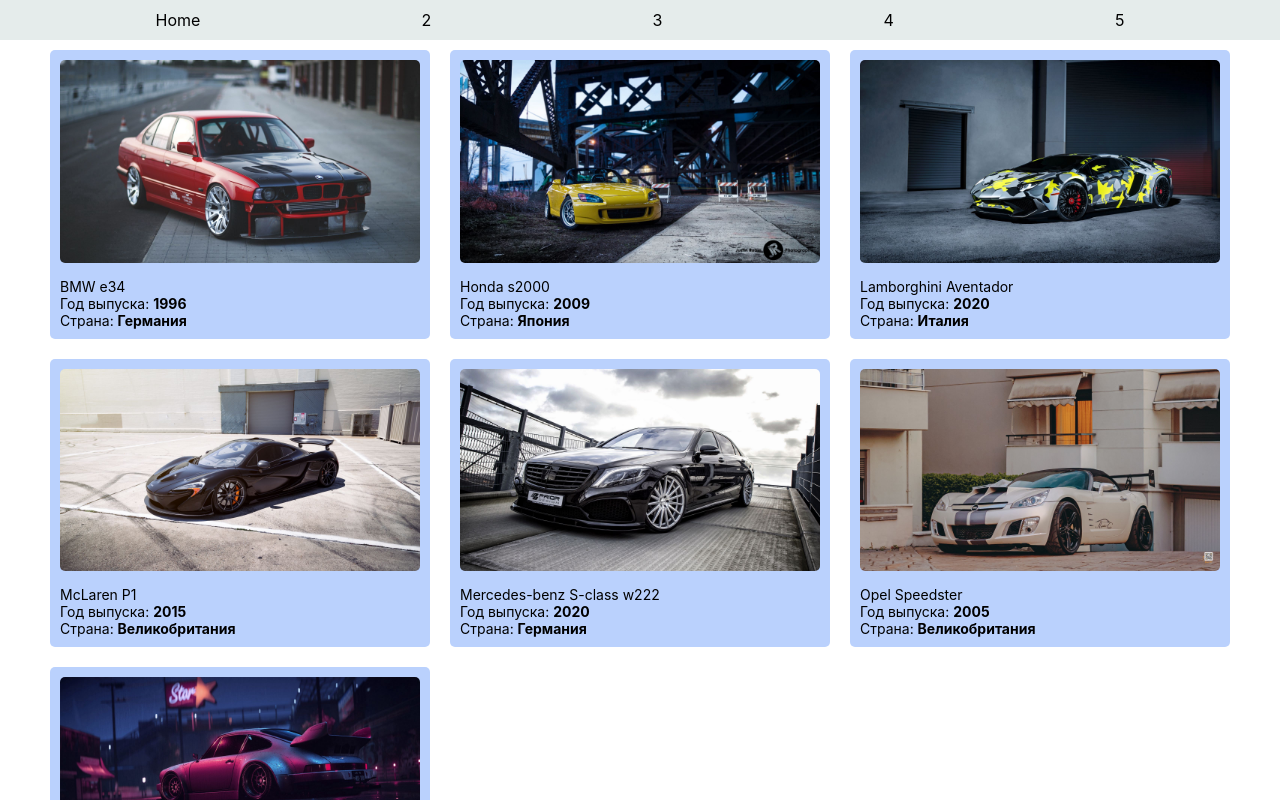
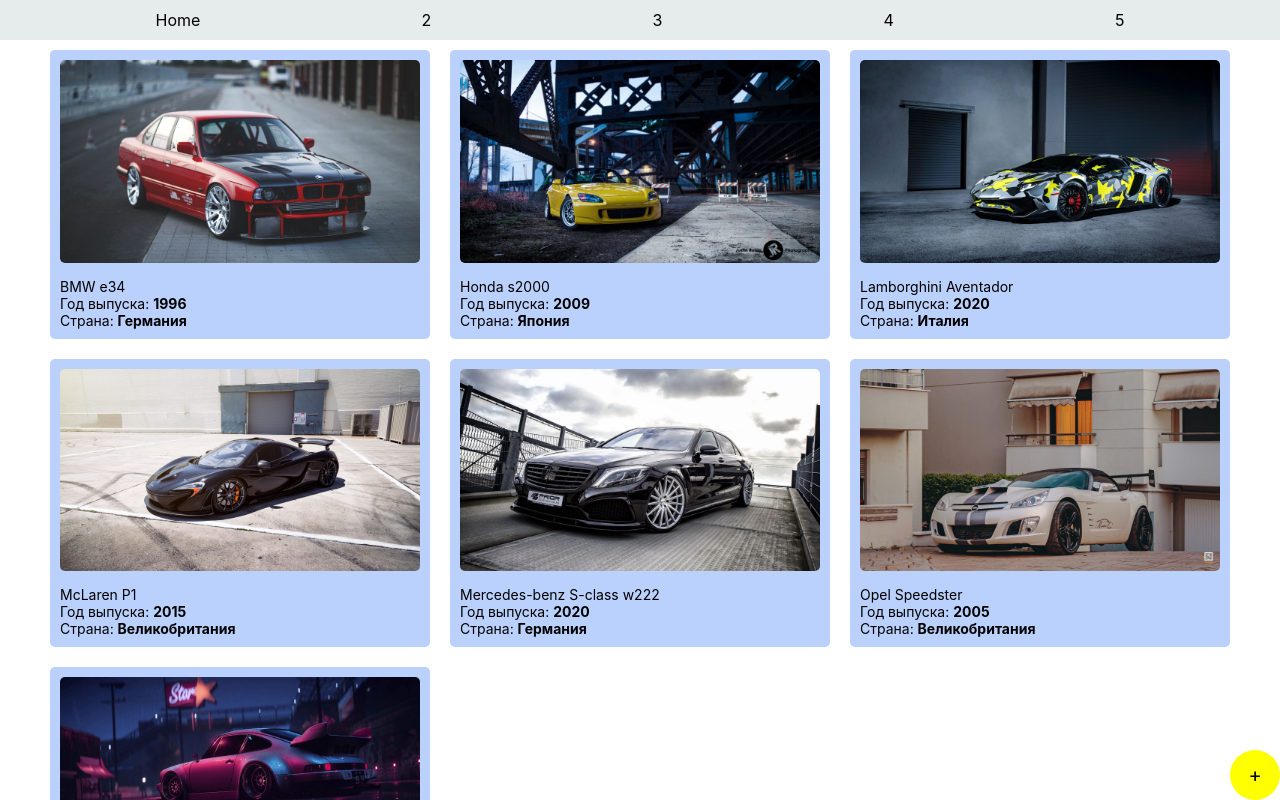
Before and after one commit to Mighty-Lion/react, a React (Vite) app: page / in a window 1280 px wide. Shown: the top 800 px of the page. Built offline with nearby package versions, Linux system fonts and the light colour scheme.

Commit message:
create modalWindow

```diff
--- a/src/App.tsx
+++ b/src/App.tsx
@@ -2,6 +2,7 @@
 import Home from './pages/Home/index';
 import NotFound from './pages/NotFound/index';
 import Layout from './components/Layout';
+import { ModalState } from '@/context/ModalContext';
 
 export function App() {
   return (
@@ -14,8 +15,10 @@
 
 export function WrappedApp() {
   return (
-    <Layout>
-      <App />
-    </Layout>
+    <ModalState>
+      <Layout>
+        <App />
+      </Layout>
+    </ModalState>
   );
 }
--- a/src/components/Cars/index.tsx
+++ b/src/components/Cars/index.tsx
@@ -1,3 +1,4 @@
+import { useContext, useState } from 'react';
 import { CarsWrapper } from './index.styles';
 import { Car } from './partials/CarsCard';
 import Bmw from '@/assets/images/bmw_e34.jpg';
@@ -7,6 +8,10 @@
 import MercedesBenzSClassW222 from '@/assets/images/mercedesbenz_sclass_w222.jpg';
 import OpelSpeedster from '@/assets/images/opel_speedster.jpg';
 import Porsche911 from '@/assets/images/porsche_911.jpg';
+import { AddButton } from '@/components/Cars/partials/Button/index.styles';
+import { Modal } from '@/components/Modal';
+import { CreateCard } from '@/components/CreateCard';
+import { ModalContext } from '@/context/ModalContext';
 
 const carsArray = [
   {
@@ -62,6 +67,7 @@
 
 // eslint-disable-next-line import/prefer-default-export
 export function Cars() {
+  const { modal, open, close } = useContext(ModalContext);
   const renderedCarItems = carsArray.map((item) => (
     <Car
       key={item.id}
@@ -73,5 +79,15 @@
     />
   ));
 
-  return <CarsWrapper>{renderedCarItems}</CarsWrapper>;
+  return (
+    <CarsWrapper>
+      {renderedCarItems}
+      {modal && (
+        <Modal>
+          <CreateCard />
+        </Modal>
+      )}
+      <AddButton onClick={() => open()}>+</AddButton>
+    </CarsWrapper>
+  );
 }
--- /dev/null
+++ b/src/components/Cars/partials/Button/index.styles.ts
@@ -0,0 +1,17 @@
+import styled from '@emotion/styled';
+
+export const AddButton = styled.div`
+  position: fixed;
+  bottom: 0;
+  right: 0;
+  display: flex;
+  align-items: center;
+  justify-content: center;
+  width: 50px;
+  height: 50px;
+  background: yellow;
+  border: none;
+  border-radius: 50%;
+  font-size: 20px;
+	cursor: pointer;
+`;
--- /dev/null
+++ b/src/components/CreateCard/index.tsx
@@ -0,0 +1,26 @@
+import { useContext } from 'react';
+import { ModalContext } from '@/context/ModalContext';
+
+interface ICreateCardProps {
+  onClose: () => void;
+}
+export function CreateCard({ onClose }: ICreateCardProps) {
+  const { modal, open, close } = useContext(ModalContext);
+  return (
+    <form action="">
+      <div onClick={() => close()}>X</div>
+      <div>
+        Lorem ipsum dolor sit amet, consectetur adipisicing elit. Alias, cumque
+        delectus deserunt dicta eos incidunt laboriosam laborum molestias,
+        praesentium qui quia quo voluptatem. Amet aperiam delectus dolorum
+        facilis magnam nam.
+      </div>
+      <div>
+        Accusantium animi beatae culpa cupiditate debitis delectus dicta
+        doloremque earum enim eos explicabo ipsum nostrum nulla officia optio,
+        pariatur perferendis perspiciatis porro possimus quam quis sequi sunt
+        tempore ullam, unde.
+      </div>
+    </form>
+  );
+}
--- a/src/components/Layout/index.tsx
+++ b/src/components/Layout/index.tsx
@@ -1,6 +1,8 @@
-import { PropsWithChildren } from 'react';
+import { PropsWithChildren, useState } from 'react';
 import { Navbar } from '../Navbar';
 import { ContentWrapper, Wrapper } from './index.styles';
+import { Modal } from '@/components/Modal';
+import { CreateCard } from '@/components/CreateCard';
 
 export default function Layout({ children }: PropsWithChildren) {
   return (
--- /dev/null
+++ b/src/components/Modal/index.tsx
@@ -0,0 +1,20 @@
+import { PropsWithChildren, useContext, useState } from 'react';
+import ModalWindow from '@/components/Modal/partials';
+import {
+  ModalContent,
+  ModalWrapper,
+} from '@/components/Modal/partials/index.styles';
+import { ModalContext } from '@/context/ModalContext';
+
+export function Modal({ children }: PropsWithChildren) {
+  console.log('Modal');
+  const { modal, open, close } = useContext(ModalContext);
+
+  return (
+    <ModalWrapper onClick={() => close()}>
+      <ModalContent onClick={(e) => e.stopPropagation()}>
+        {children}
+      </ModalContent>
+    </ModalWrapper>
+  );
+}
--- /dev/null
+++ b/src/components/Modal/partials/index.styles.ts
@@ -0,0 +1,22 @@
+import styled from '@emotion/styled';
+
+export const ModalWrapper = styled.div`
+  position: fixed;
+  top: 0;
+  left: 0;
+  z-index: 999;
+  display: flex;
+  align-items: center;
+  justify-content: center;
+  height: 100vh;
+  width: 100vw;
+  background: rgba(0, 0, 0, 0.4);
+`;
+
+export const ModalContent = styled.div`
+  padding: 20px;
+  width: 400px;
+  height: 400px;
+  background: white;
+  border-radius: 5px;
+`;
--- /dev/null
+++ b/src/context/ModalContext.tsx
@@ -0,0 +1,25 @@
+import { createContext, PropsWithChildren, useState } from 'react';
+import exp from 'constants';
+
+interface IModalContext {
+  modal: boolean;
+  open: () => void;
+  close: () => void;
+}
+export const ModalContext = createContext<IModalContext>({
+  modal: false,
+  open: () => {},
+  close: () => {},
+});
+export function ModalState({ children }: PropsWithChildren) {
+  const [modal, setModal] = useState(false);
+
+  const open = () => setModal(true);
+  const close = () => setModal(false);
+
+  return (
+    <ModalContext.Provider value={{ modal, open, close }}>
+      {children}
+    </ModalContext.Provider>
+  );
+}
```
Also changed, not shown: src/components/CreateCard/index.styles.ts (added), src/components/Modal/index.styles.ts (added), src/components/Modal/partials/index.tsx (added).
